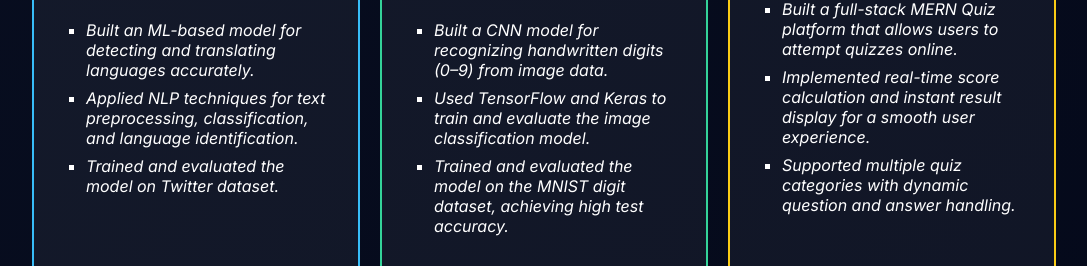
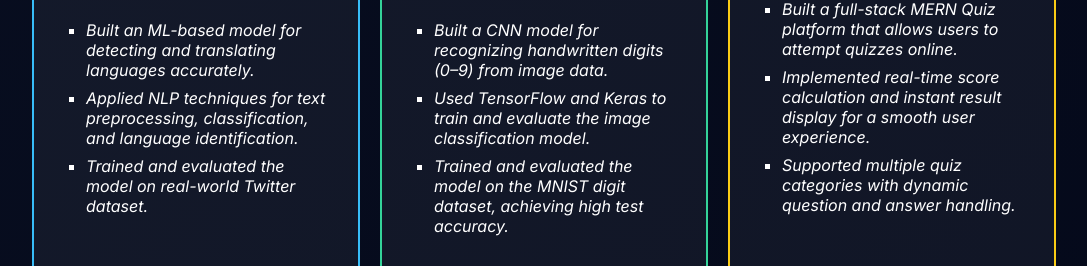
Before and after one commit to nishikasingh31/Portfolio, a React (Vite) app: page / in a window 1280 px wide. Shown: the part 3992-4258 px from the top of the page, without its empty margins (96-1183 px from the left). Built offline with nearby package versions, Linux system fonts and the light colour scheme.

Commit message:
Update Projects.jsx

```diff
--- a/src/pages/Projects.jsx
+++ b/src/pages/Projects.jsx
@@ -8,7 +8,7 @@ const projectData = [
     points: [
       "Built an ML-based model for detecting and translating languages accurately.",
       "Applied NLP techniques for text preprocessing, classification, and language identification.",
-      "Trained and evaluated the model on Twitter dataset.",
+      "Trained and evaluated the model on real-world Twitter dataset.",
     ],
   },
   {
```
